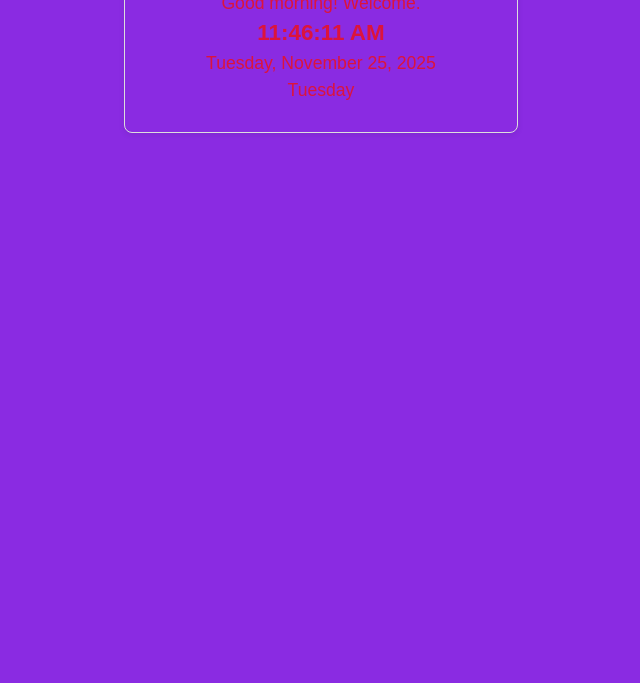
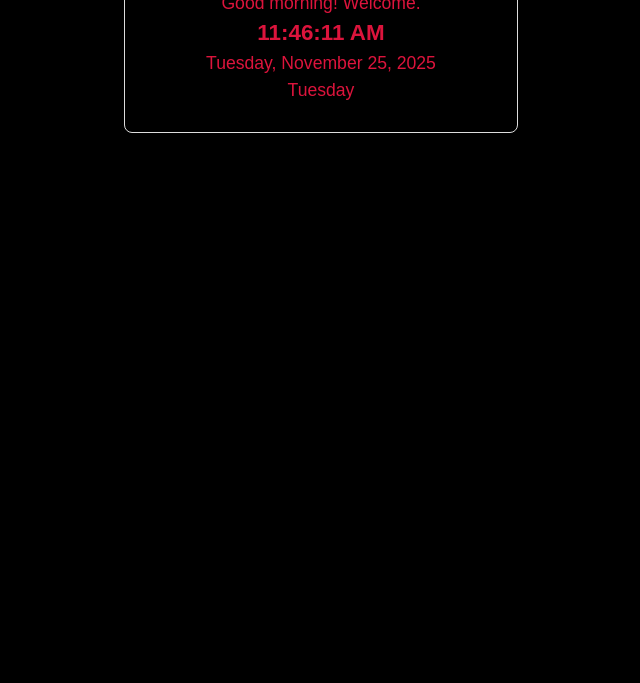
Before and after one commit to rahimanshaik159-ui/timebase, a plain HTML site: page index.html in a window 1280 px wide. Shown: the part 117-800 px from the top of the page, without its empty margins (319-959 px from the left). Drawn offline with Linux system fonts and the light colour scheme.

Commit message:
Update index.html

```diff
--- a/index.html
+++ b/index.html
@@ -6,7 +6,7 @@
     <meta name="viewport" content="width=device-width,initial-scale=1" />
     <style>
         body {
-          background-color: blueviolet;  color: crimson; font-family: Arial, Helvetica, sans-serif; text-align: center; padding: 2rem; }
+          background-color: black;  color: crimson; font-family: Arial, Helvetica, sans-serif; text-align: center; padding: 2rem; }
         .card {
              display: inline-block; padding: 1.5rem 2rem; border: 1px solid #ddd; border-radius: 8px; box-shadow: 0 2px 6px rgba(0,0,0,0.08); }
         h1 { margin: 0 0 0.5rem; }
```
